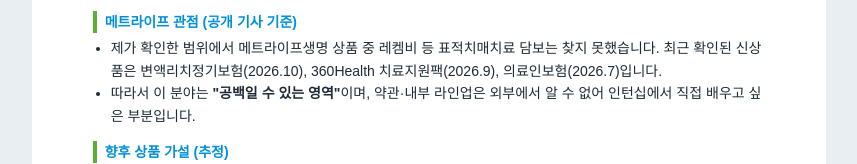
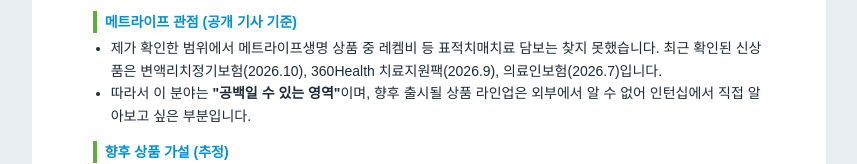
Before and after one commit to roughlywritten/data-pf, a plain HTML site: page index.html in a window 1280 px wide. Shown: the part 1544-1708 px from the top of the page, without its empty margins (211-1068 px from the left). Drawn offline with Linux system fonts and the light colour scheme.

Commit message:
Update index.html

```diff
--- a/index.html
+++ b/index.html
@@ -70,7 +70,7 @@ AI가 빠르게 발전하는 것을 보며 유튜브로 활용법을 배웠고,
 <h3>메트라이프 관점 (공개 기사 기준)</h3>
 <ul>
 <li>제가 확인한 범위에서 메트라이프생명 상품 중 레켐비 등 표적치매치료 담보는 찾지 못했습니다. 최근 확인된 신상품은 변액리치정기보험(2026.10), 360Health 치료지원팩(2026.9), 의료인보험(2026.7)입니다.</li>
-<li>따라서 이 분야는 <b>"공백일 수 있는 영역"</b>이며, 약관·내부 라인업은 외부에서 알 수 없어 인턴십에서 직접 배우고 싶은 부분입니다.</li>
+<li>따라서 이 분야는 <b>"공백일 수 있는 영역"</b>이며, 향후 출시될 상품 라인업은 외부에서 알 수 없어 인턴십에서 직접 알아보고 싶은 부분입니다.</li>
 </ul>
 <h3>향후 상품 가설 (추정)</h3>
 <ul>
```
